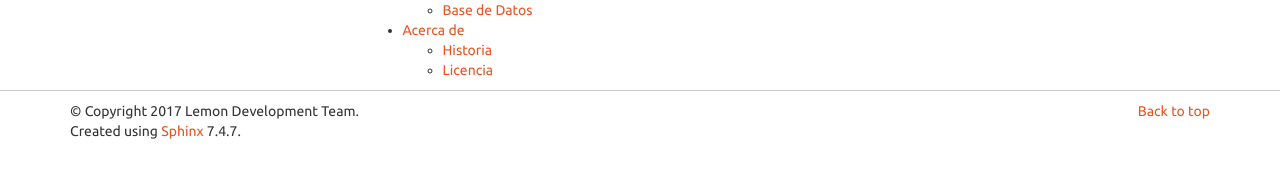
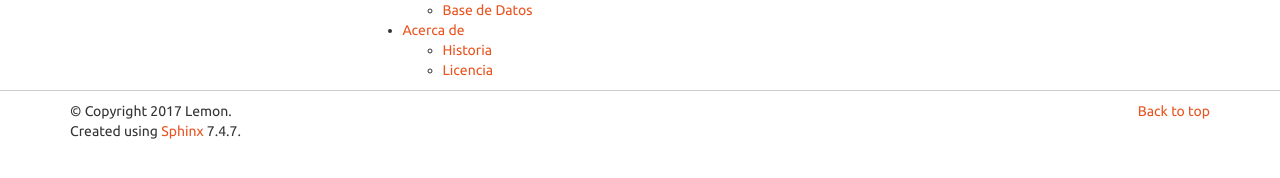
Before and after one commit to fossabot/LemonBot, a Sphinx documentation site: the page built from docs/index.rst, in a window 1280 px wide. Shown: the part 370-548 px from the top of the page. Built offline with Sphinx 7.4.7, drawn with Linux system fonts in a browser that asks for light colours.

Commit message:
Copyright movido a archivo aparte

```diff
--- a/bot.py
+++ b/bot.py
@@ -3,6 +3,7 @@ import os
 
 version = "1.0-beta.1"
 name = "LemonBot"
+copyright = "2017 Lemon"
 webpage = "http://bot.justalemon.ml"
 bhelp = "http://bot.justalemon.ml/commands.html"
 repo = "https://github.com/Lemon-CL/LemonBot"
--- a/docs/conf.py
+++ b/docs/conf.py
@@ -6,7 +6,7 @@ import bot
 
 master_doc = "index"
 project = "LemonBot"
-copyright = "2017 Lemon Development Team"
+copyright = bot.copyright
 version = bot.version
 language = "es"
 html_theme = "bootstrap"
```
